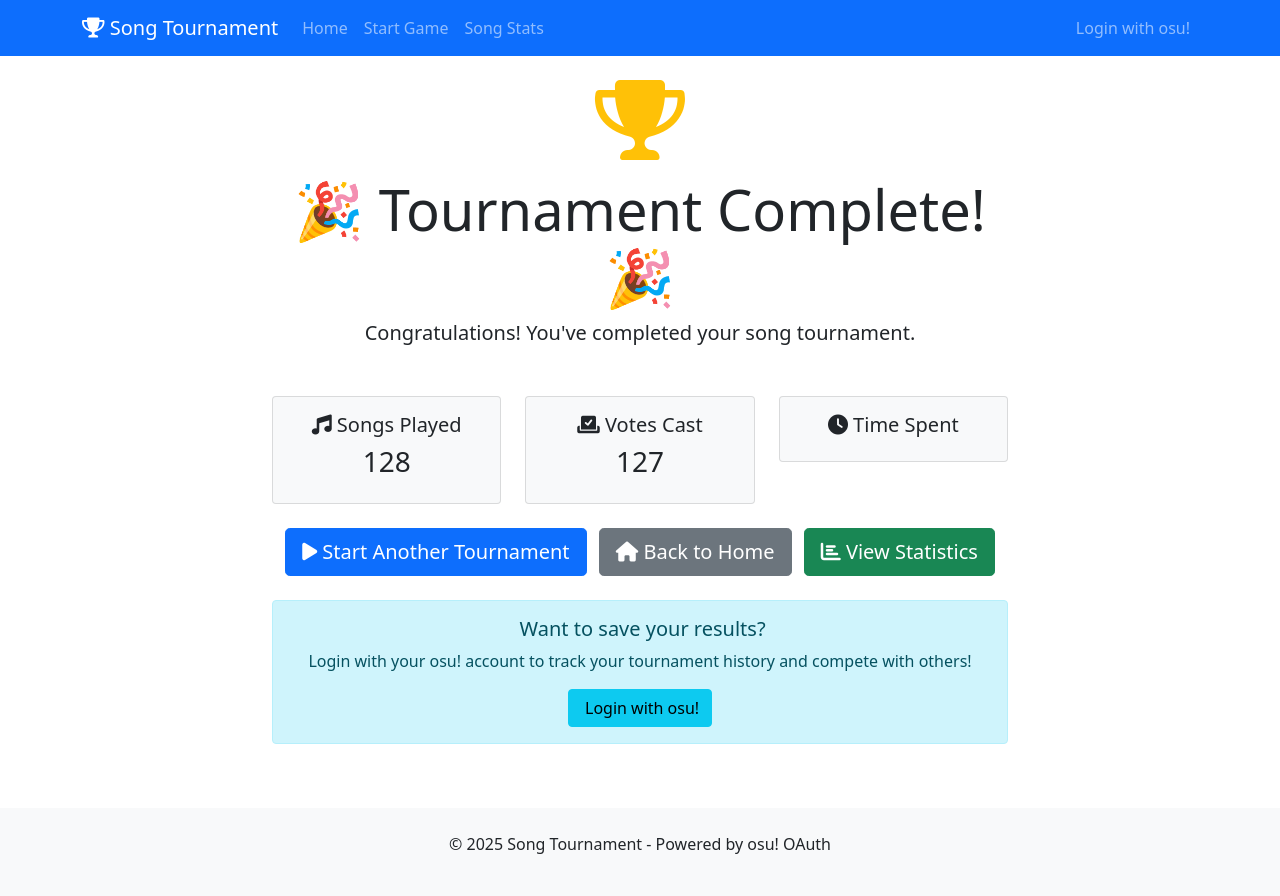
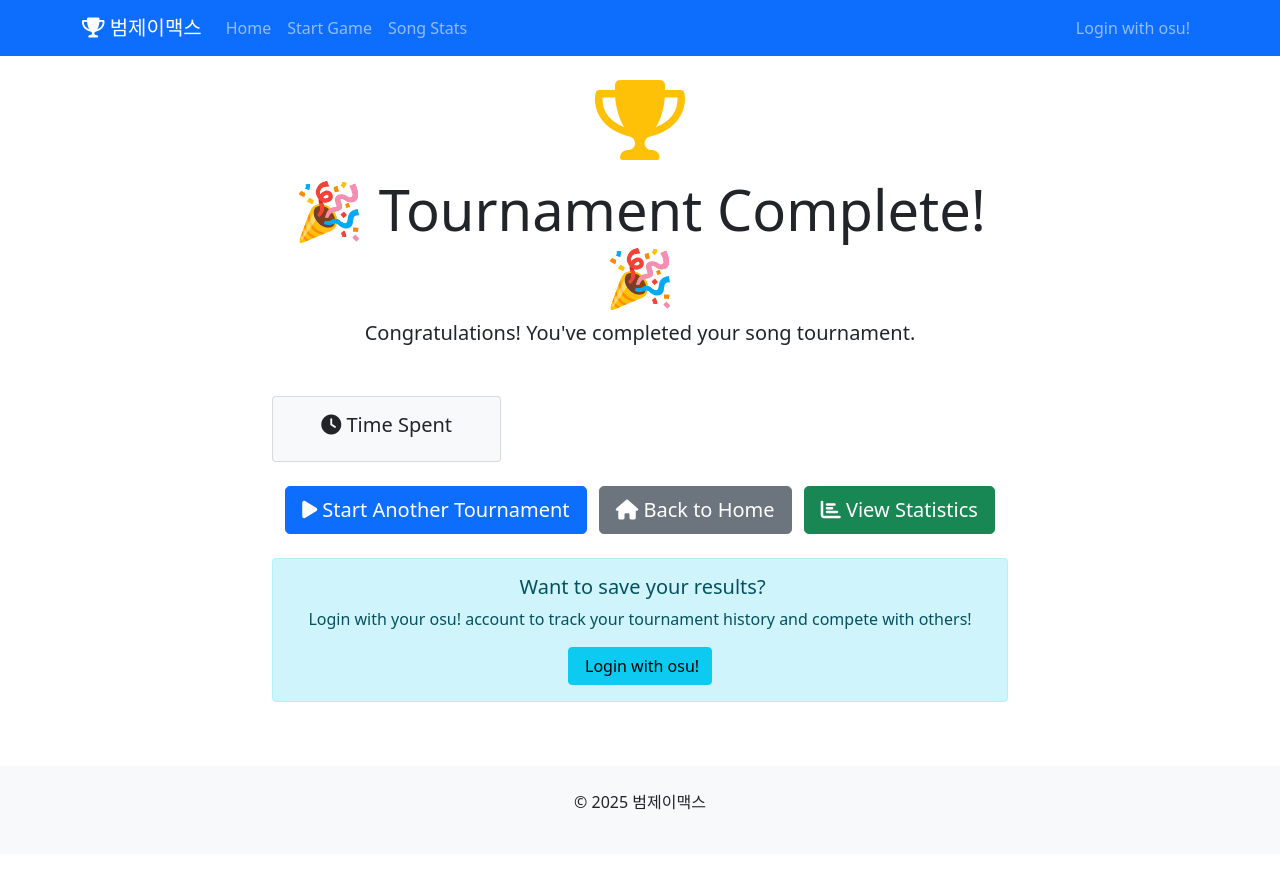
Before and after one commit to Garalulu/hello-beomsan, a Django app: page /game/vote/ in a window 1280 px wide. After the commit the page ends 810 px from the top, so only its background shows below. Run offline with Django 5.2, Linux system fonts and the light colour scheme; data that the repository does not hold is empty.

Commit message:
Update tournament name

```diff
--- a/templates/base.html
+++ b/templates/base.html
@@ -63,7 +63,7 @@
     <nav class="navbar navbar-expand-lg navbar-dark bg-primary">
         <div class="container">
             <a class="navbar-brand" href="{% url 'home' %}">
-                <i class="fas fa-trophy"></i> Song Tournament
+                <i class="fas fa-trophy"></i> 범제이맥스
             </a>
 
             <button class="navbar-toggler" type="button" data-bs-toggle="collapse" data-bs-target="#navbarNav">
@@ -150,7 +150,7 @@
 
     <footer class="bg-light mt-5 py-4">
         <div class="container text-center">
-            <p>&copy; 2025 Song Tournament - Powered by osu! OAuth</p>
+            <p>&copy; 2025 범제이맥스</p>
         </div>
     </footer>
 
--- a/templates/main/completed.html
+++ b/templates/main/completed.html
@@ -30,7 +30,7 @@
                                 {% if match.winner.artist %}
                                 <h3 class="text-muted mb-4">by {{ match.winner.artist }}</h3>
                                 {% endif %}
-                                <p class="lead">Congratulations! This song defeated 127 other competitors to become your tournament champion!</p>
+                                <p class="lead">Congratulations! This song defeated other competitors to become your tournament champion!</p>
                                 <div class="mt-4">
                                     <span class="badge bg-success fs-6 px-3 py-2">🏆 Champion</span>
                                 </div>
@@ -43,22 +43,6 @@
             {% endif %}
 
             <div class="row mb-4">
-                <div class="col-md-4">
-                    <div class="card bg-light">
-                        <div class="card-body text-center">
-                            <h5><i class="fas fa-music"></i> Songs Played</h5>
-                            <h3>128</h3>
-                        </div>
-                    </div>
-                </div>
-                <div class="col-md-4">
-                    <div class="card bg-light">
-                        <div class="card-body text-center">
-                            <h5><i class="fas fa-vote-yea"></i> Votes Cast</h5>
-                            <h3>127</h3>
-                        </div>
-                    </div>
-                </div>
                 <div class="col-md-4">
                     <div class="card bg-light">
                         <div class="card-body text-center">
--- a/templates/main/home.html
+++ b/templates/main/home.html
@@ -1,12 +1,12 @@
 {% extends 'base.html' %}
 
-{% block title %}Song Tournament{% endblock %}
+{% block title %}범제이맥스{% endblock %}
 
 {% block content %}
 <div class="row justify-content-center">
     <div class="col-lg-8">
         <div class="text-center mb-5">
-            <h1 class="display-4"><i class="fas fa-music"></i> Song Tournament</h1>
+            <h1 class="display-4"><i class="fas fa-music"></i> 범제이맥스</h1>
             <p class="lead">Choose your favorite songs in head-to-head battles!</p>
             {% if error_message %}
                 <div class="alert alert-warning">
@@ -67,7 +67,7 @@
                 <div class="card border-info">
                     <div class="card-body text-center">
                         <h5><i class="fab fa-osu"></i> Login with osu!</h5>
-                        <p class="text-muted">Save your progress and compete with others!</p>
+                        <p class="text-muted">Save your progress and pick your best!</p>
                         <a href="{% url 'accounts:login' %}" class="btn btn-info">
                             <i class="fab fa-osu"></i> Login with osu!
                         </a>
```
